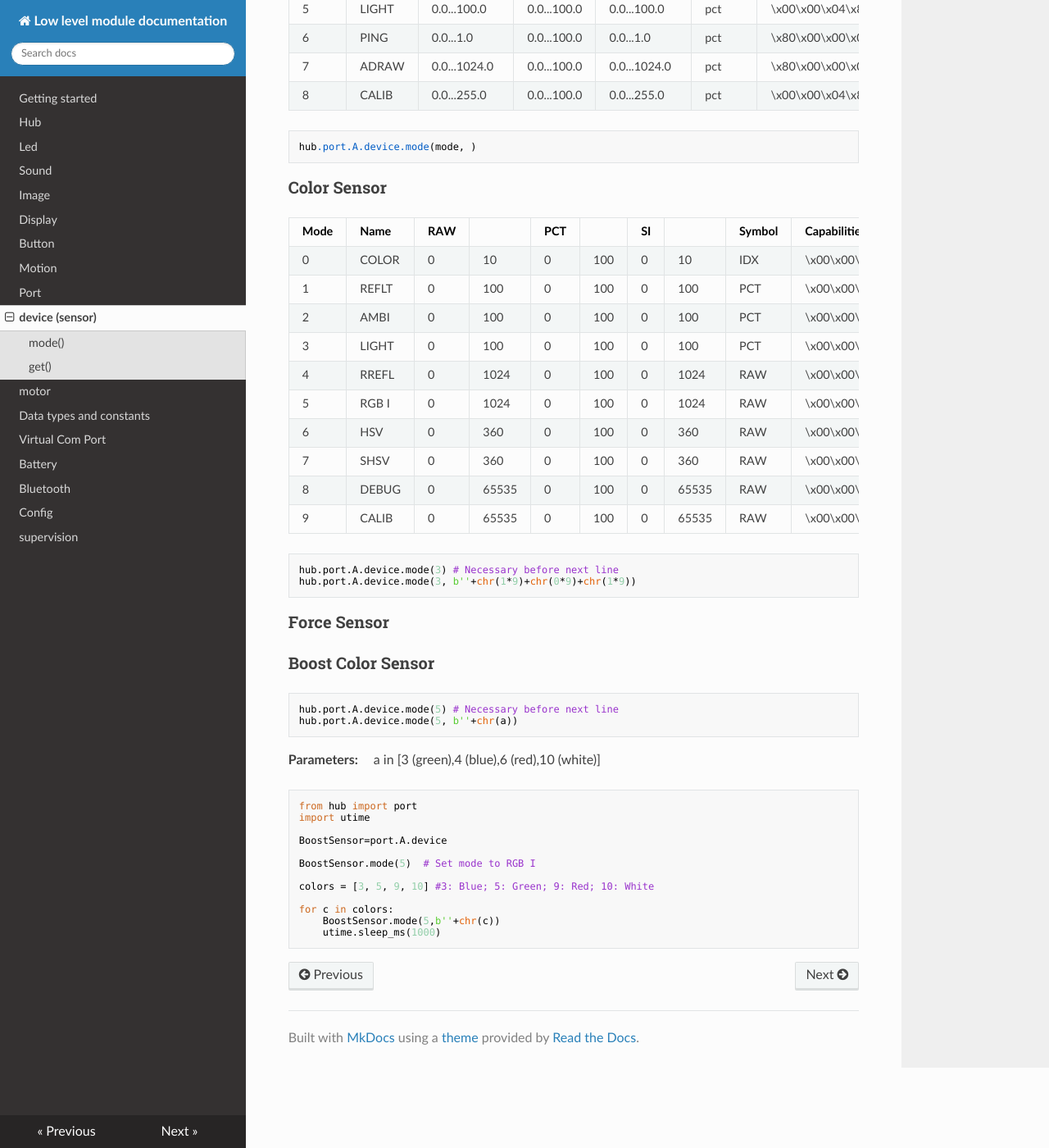
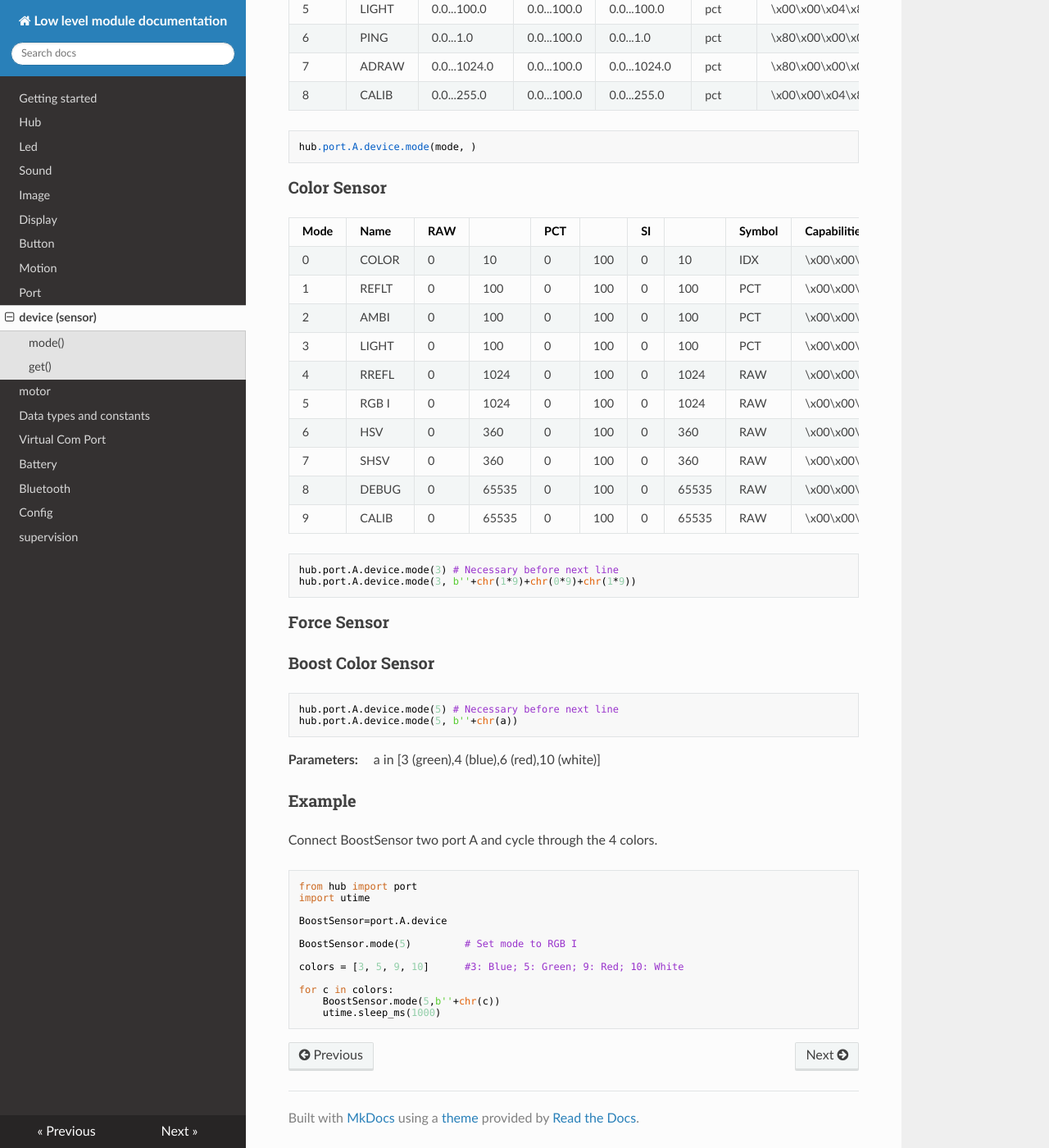
Before and after one commit to NStrijbosch/hub-module-notes, an MkDocs documentation site: the page built from docs/sensors.md, in a window 1280 px wide and 1400 px high, scrolled down 933 px. Shown: the whole window at 82% size. Built offline with MkDocs 1.6.1, drawn with Linux system fonts in a browser that asks for light colours; nearby versions of some CDN libraries.

Commit message:
update css

````diff
--- a/docs/custom.css
+++ b/docs/custom.css
@@ -8,7 +8,7 @@
 .hljs {background: #000000;
         color: white;}
 
-code {background: #eeffcc; }
+code {background: #eeffcc; color: black; font-size:110%;}
 h1 {font-size: 150%;}
 h2 {font-size: 125%;}
 
--- a/docs/sensors.md
+++ b/docs/sensors.md
@@ -84,15 +84,19 @@
 *  a in [3 (green),4 (blue),6 (red),10 (white)]
 
 
+### Example
+
+Connect BoostSensor two port A and cycle through the 4 colors.
+
 ``` python
 from hub import port
 import utime
 
 BoostSensor=port.A.device
 
-BoostSensor.mode(5)  # Set mode to RGB I
+BoostSensor.mode(5)         # Set mode to RGB I
 
-colors = [3, 5, 9, 10] #3: Blue; 5: Green; 9: Red; 10: White
+colors = [3, 5, 9, 10]      #3: Blue; 5: Green; 9: Red; 10: White
 
 for c in colors:
     BoostSensor.mode(5,b''+chr(c))
````
